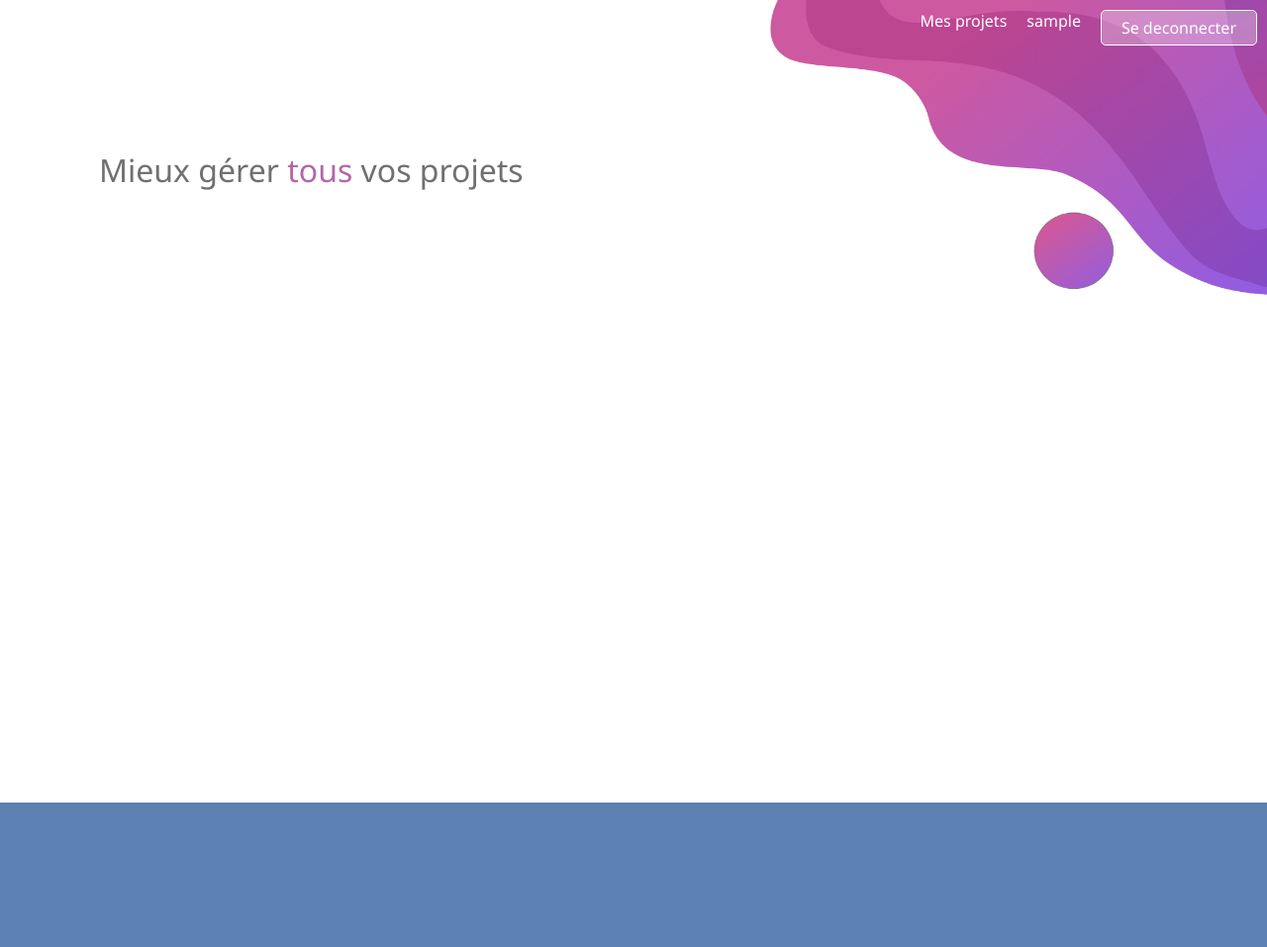
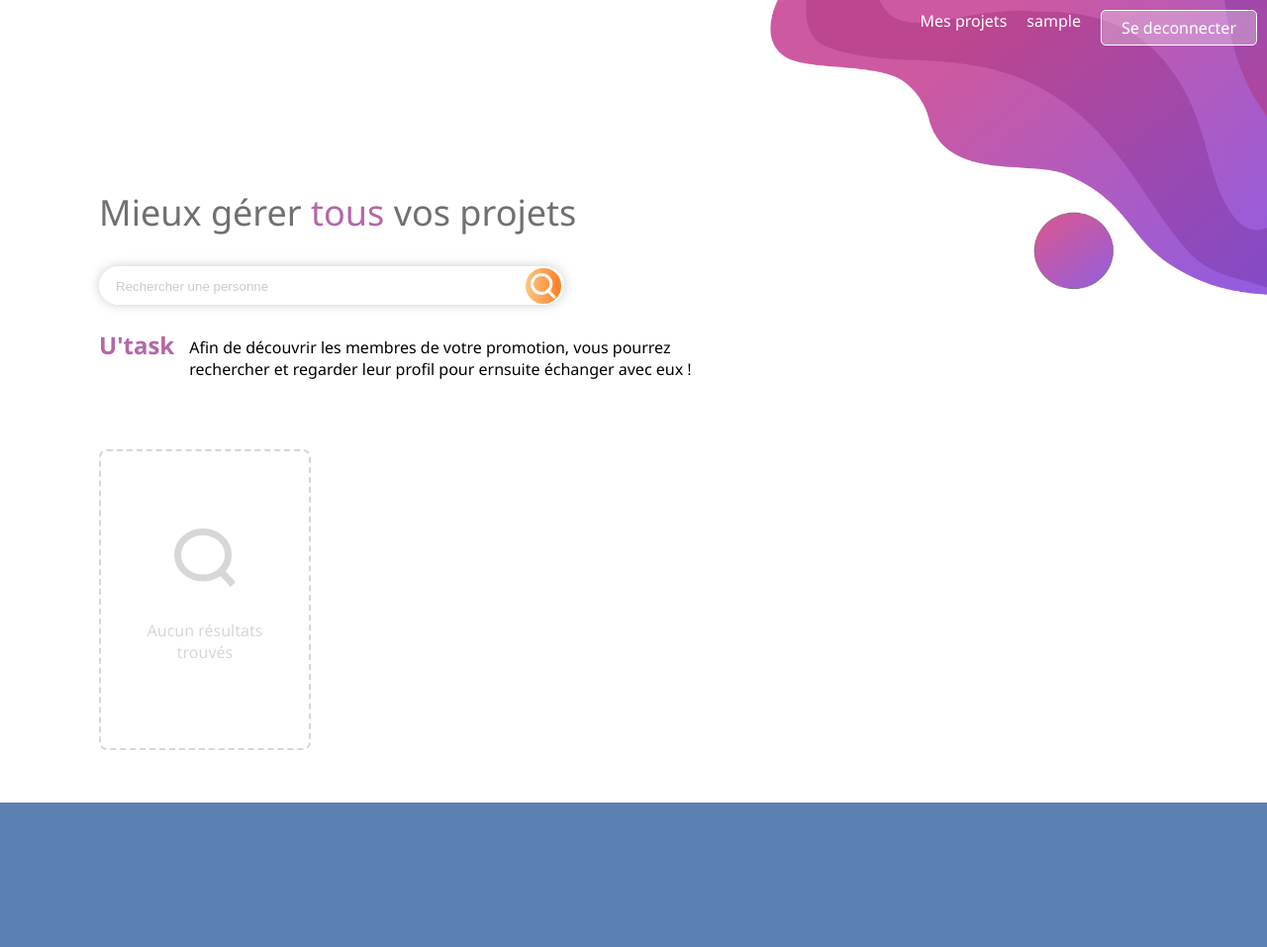
Before and after one commit to drakenshot23/projetIHM, a Django app: page / in a window 1280 px wide. Shown: the top 957 px of the page at 99% size. Run offline with Django 3.2, Linux system fonts and the light colour scheme; the visitor is signed in with stand-in values (Sample User, id 1).

Commit message:
first part of page

```diff
--- a/utask/static/css/home.css
+++ b/utask/static/css/home.css
@@ -20,6 +20,11 @@
     top: 0;
     left: 0;
     z-index: 1024;
+}
+
+#page_top section{
+    padding: 0 0 0 100px;
+     margin-top: 115px;
 }
 
 .logout{
@@ -59,15 +64,109 @@
     padding: 75px 0 0 0 ;
     background: url("../images/background-top-ihm.PNG") no-repeat 100% 0;
     background-size: 40% auto;
-}
-
-.container{
-    display: block;
-    padding: 0 0 0 100px;
-    margin-top: 75px;
     color: #707070;
 }
 
-.container h1{
+#page_top section h1{
     font-weight: normal;
+    font-size: 36px;
 }
+
+.container_input_search{
+    display: flex;
+    border: none;
+    border-radius: 25px;
+    box-shadow: 0 0 12px #cccccc;
+    max-width: 420px;
+    padding:2px 35px 2px 15px;
+    height: 35px;
+}
+
+.container_input_search i{
+    display: block;
+    width: 36px;
+    height: 36px;
+    background-image: linear-gradient(to right, #FCC682, #FF7C23);
+    border-radius: 50px;
+    position: relative;
+    left: 32px;
+    cursor: pointer;
+}
+
+.container_input_search i span{
+    background: url("../images/icon-search.svg") no-repeat center;
+    display: block;
+    width: 36px;
+    height: 36px;
+}
+
+.container_input_search input{
+    border: none;
+    width: 100%;
+    height: 100%;
+}
+
+.container_input_search input::placeholder{
+    color:#CBCBCB ;
+}
+
+.container_input_search input:focus-within{
+    border: none;
+}
+
+.container_input_search input:focus{
+    border: none;
+}
+
+.container_info{
+    display: flex;
+}
+
+.vertical_center{
+    display: flex;
+    justify-content: center;
+    flex-direction: column;
+}
+
+.container_info h3{
+    color: #B466A8;
+    font-weight: bold;
+    font-size: 24px;
+}
+
+.container_info p{
+    color: #000;
+    max-width: 510px;
+    margin: 32px 0 0 15px ;
+}
+
+#container_result_person{
+    margin: 65px 0 0 0;
+}
+
+#container_result_person .nothing{
+    border: 2px dashed #D7D7D7;
+
+}
+
+#container_result_person .card{
+    width: 210px;
+    height: 300px;
+    border-radius: 8px;
+    margin: 15px 15px 15px 0;
+    color: #D7D7D7;
+    text-align: center;
+}
+
+#container_result_person .card i{
+    display: block;
+    width: 75px;
+    height: 75px;
+    margin: 70px auto 25px auto;
+    background: url("../images/icon-search-grey.svg") no-repeat center;
+}
+
+#container_result_person .card p {
+    max-width: 130px;
+    margin: 0 auto;
+}
--- a/utask/templates/home.html
+++ b/utask/templates/home.html
@@ -10,9 +10,23 @@
 <body>
     {% include 'Front/navbar-header.html' %}
     <div id="page_top">
-        <div class="container">
+        <section>
             <h1>Mieux gérer <span class="color_purple">tous</span> vos projets</h1>
-        </div>
+            <div class="container_input_search">
+                <input type="text" id="search_preson" placeholder="Rechercher une personne">
+                <i id="btn_search_person"><span class="search"></span></i>
+            </div>
+            <div class="container_info">
+                <h3>U'task</h3><p>Afin de découvrir les membres de votre promotion, vous pourrez rechercher et regarder leur profil pour ernsuite échanger avec eux !</p>
+            </div>
+
+            <div id="container_result_person">
+                <div class="card nothing">
+                    <i></i>
+                    <p>Aucun résultats trouvés</p>
+                </div>
+            </div>
+            </section>
     </div>
     <div id="page_bottom">
 
```
Also changed, not shown: utask/static/images/icon-search-grey.svg (added), utask/static/images/icon-search.svg (added).
